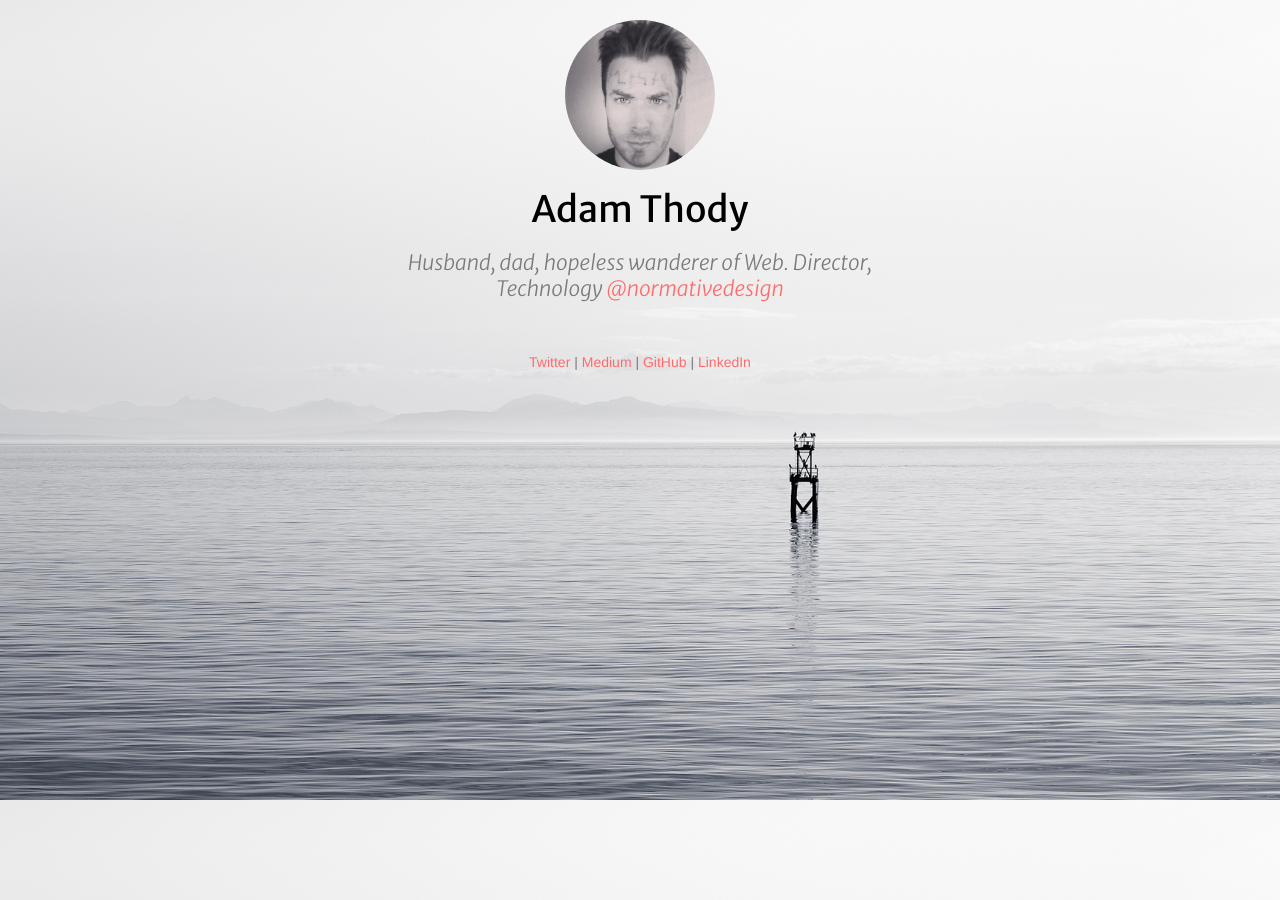
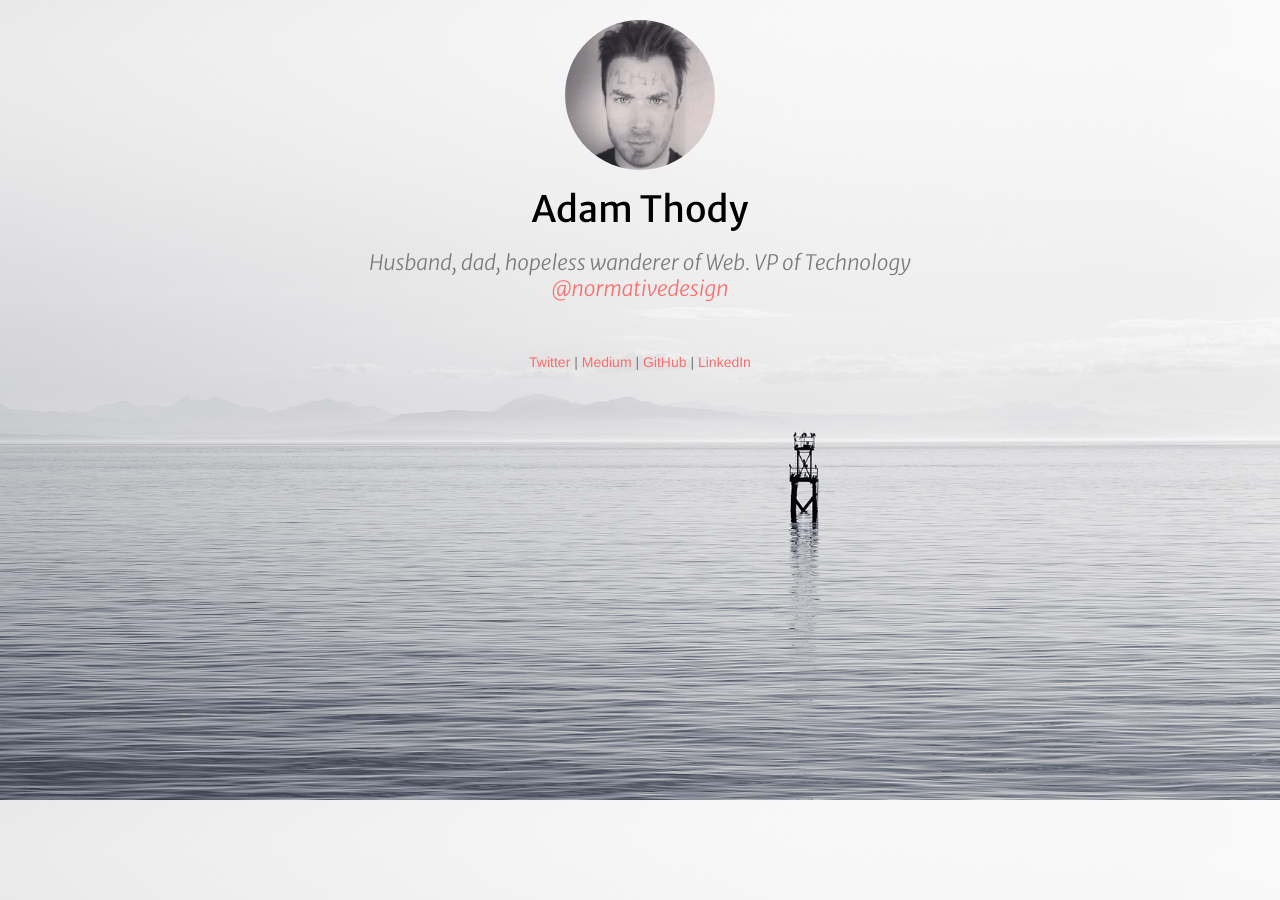
Before and after one commit to thody/thody.github.io, a Jekyll site: the page built from index.html, in a window 1280 px wide. Built offline with Jekyll 4.4.1, drawn with Linux system fonts in a browser that asks for light colours; nearby versions of some CDN libraries; the list of posts is cut into pages by our own code.

Commit message:
Update job title

```diff
--- a/_includes/header.html
+++ b/_includes/header.html
@@ -3,7 +3,7 @@
 		<div class="col-sm-offset-3 col-sm-6 text-center">
 			<a href="/"><img src="/img/portrait.jpg" height="150" width="150" class="img-circle"></a>
 			<h1><a href="/">Adam Thody</a></h1>
-			<h2 class="muted">Husband, dad, hopeless wanderer of Web. Director, Technology <a href="http://twitter.com/normativedesign">@normativedesign</a></h2>
+			<h2 class="muted">Husband, dad, hopeless wanderer of Web. VP of Technology <a href="http://twitter.com/normativedesign">@normativedesign</a></h2>
 		</div>
 	</div>
 </header>
```
